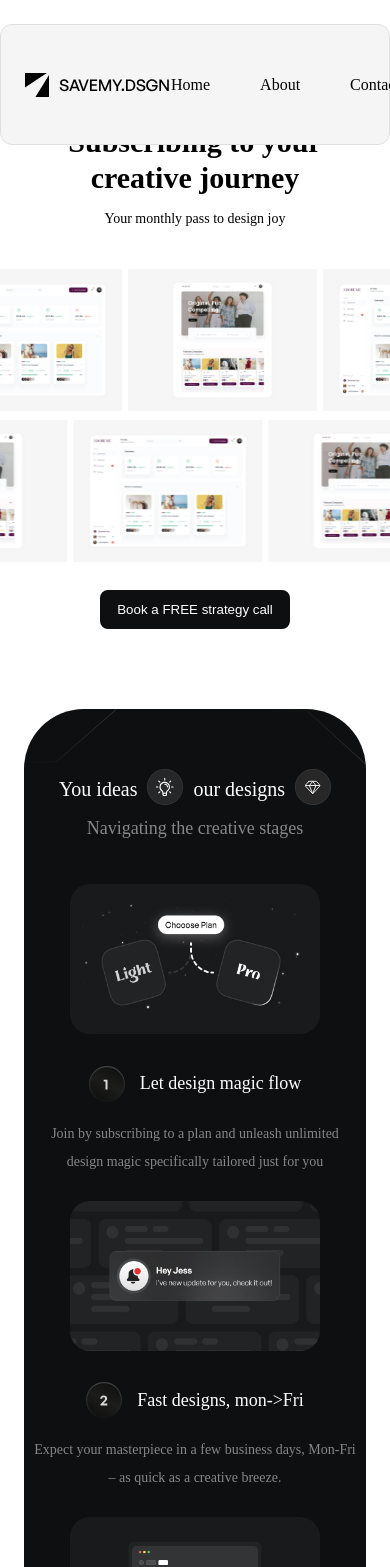
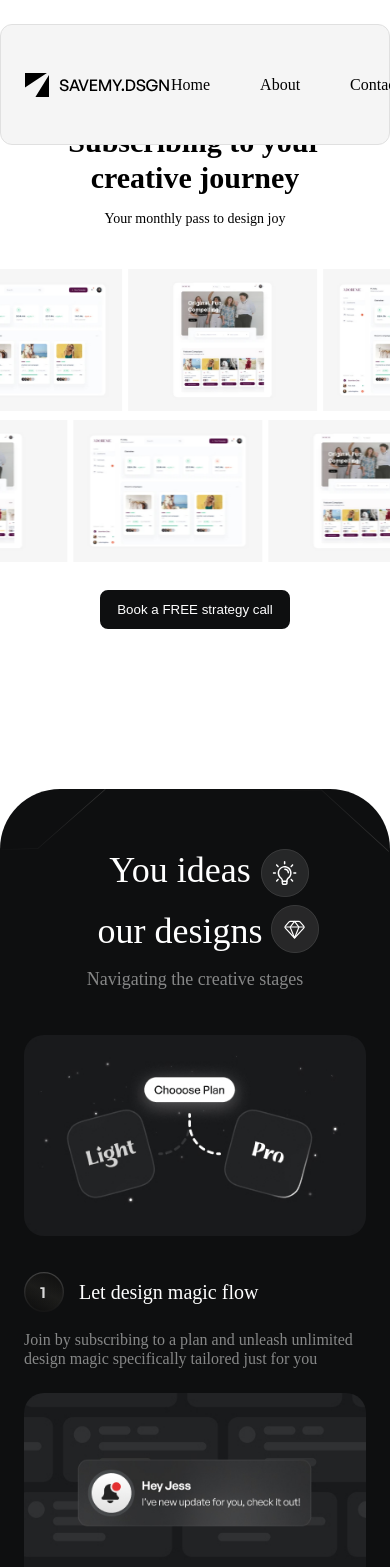
Before and after one commit to NikolayTok/SAVEMYDSGN, a Next.js app: page / in a window 390 px wide. Shown: the top 1567 px of the page. Built offline with nearby package versions, Linux system fonts and the light colour scheme.

Commit message:
corrected according to the new responsive design in figma

```diff
--- a/src/components/Stages.tsx
+++ b/src/components/Stages.tsx
@@ -6,11 +6,10 @@ import "../styles/stages.scss";
 const Stages = () => {
   return (
     <section className="stages">
-      <div className="container">
         <div className="stages__wrapper">
           <div className="stages__title-box">
-            <h2 className="stages__title">
-              You ideas<span>
+            <h2 className="stages__title  title">
+              You ideas<span className="stages__title__span-idea">
                 <svg width="64" height="64" viewBox="0 0 64 64" fill="none" xmlns="http://www.w3.org/2000/svg">
                   <g filter="url(#filter0_b_1_265)">
                     <circle cx="32" cy="32" r="32" fill="white" fillOpacity="0.1" />
@@ -40,7 +39,7 @@ const Stages = () => {
                     </clipPath>
                   </defs>
                 </svg>
-              </span>our designs<span>
+              </span> our designs<span className="stages__title__span-design">
                 <svg width="64" height="64" viewBox="0 0 64 64" fill="none" xmlns="http://www.w3.org/2000/svg">
                   <circle cx="32" cy="32" r="32" fill="white" fillOpacity="0.1" />
                   <circle cx="32" cy="32" r="31.5" stroke="white" strokeOpacity="0.12" />
@@ -51,7 +50,7 @@ const Stages = () => {
               </span>
             </h2>
           </div>
-          <p className="stages__sub-title">
+          <p className="stages__sub-title subtitle">
             Navigating the creative stages
           </p>
           <div className="stages__list">
@@ -75,7 +74,6 @@ const Stages = () => {
             />
           </div>
         </div>
-      </div>
     </section>
   );
 };
--- a/src/styles/stages-item.scss
+++ b/src/styles/stages-item.scss
@@ -70,13 +70,12 @@
     }
 
     &__info-top_title {
-			font-size: 18px;
-			margin: 15px 0;
+      font-size: 20px;
+      margin: 16px 0;
     }
 
     &__info-text {
-			font-size: 14px;
-			line-height: 2;
+      font-size: 16px;
     }
   }
 }
@@ -104,9 +103,20 @@
 
 @media (max-width: 505px) {
   .stages-item {
+    &__img-box {
+      width: 100%;
+      height: auto;
+    }
+
+    &__info-top {
+      justify-content: flex-start;
+    }
+
     &__info {
+      text-align: left;
+
       img {
-				width: 36px;
+        width: 40px;
         height: auto;
       }
     }
--- a/src/styles/stages.scss
+++ b/src/styles/stages.scss
@@ -1,5 +1,6 @@
 .stages {
 	line-height: 1.2;
+	margin-top: 160px;
 
 	&__wrapper {
 		position: relative;
@@ -66,10 +67,11 @@
 
 		&__title {
 			font-size: 36px;
+			margin-bottom: 16px;
 		}
 
 		&__sub-title {
-			font-size: 24px;
+			font-size: 18px;
 			margin-bottom: 45px;
 		}
 	}
@@ -82,58 +84,50 @@
 		}
 
 		&__title {
-			font-size: 28px;
-			line-height: 1.8;
-			gap: 10px;
+			position: relative;
+			display: flex;
+			flex-direction: column;
+			row-gap: 18px;
+			padding-right: 30px;
+
+			span {
+				width: 48px;
+				height: 48px;
+				position: absolute;
+			}
+
+			&__span-idea {
+				top: 0;
+				right: -16px;
+			}
+
+			&__span-design {
+				right: -26px;
+				bottom: 0;
+			}
 
 			svg {
 				width: 48px;
 				height: auto;
 			}
 		}
-
-		&__sub-title {
-			font-size: 20px;
-		}
 	}
 }
 
 @media (max-width: 505px) {
 	.stages {
+		width: 100%;
+
 		&__wrapper {
-			padding: 60px 10px;
-		}
-
-		&__title {
-			font-size: 20px;
-			line-height: 2;
-
-			svg {
-				width: 36px;
-				height: auto;
-			}
-		}
-
-		&__sub-title {
-			font-size: 18px;
+			margin: 0 -24px;
+			padding: 60px 24px;
 		}
 	}
 }
 
 @media (max-width: 345px) {
 	.stages {
-		&__title {
-			font-size: 18px;
-			line-height: 1.2;
-
-			svg {
-				width: 24px;
-				height: auto;
-			}
-		}
-
 		&__sub-title {
-			font-size: 16px;
 			margin-bottom: 30px;
 		}
 	}
```
Lines whose indentation alone changed are shown as unchanged.
